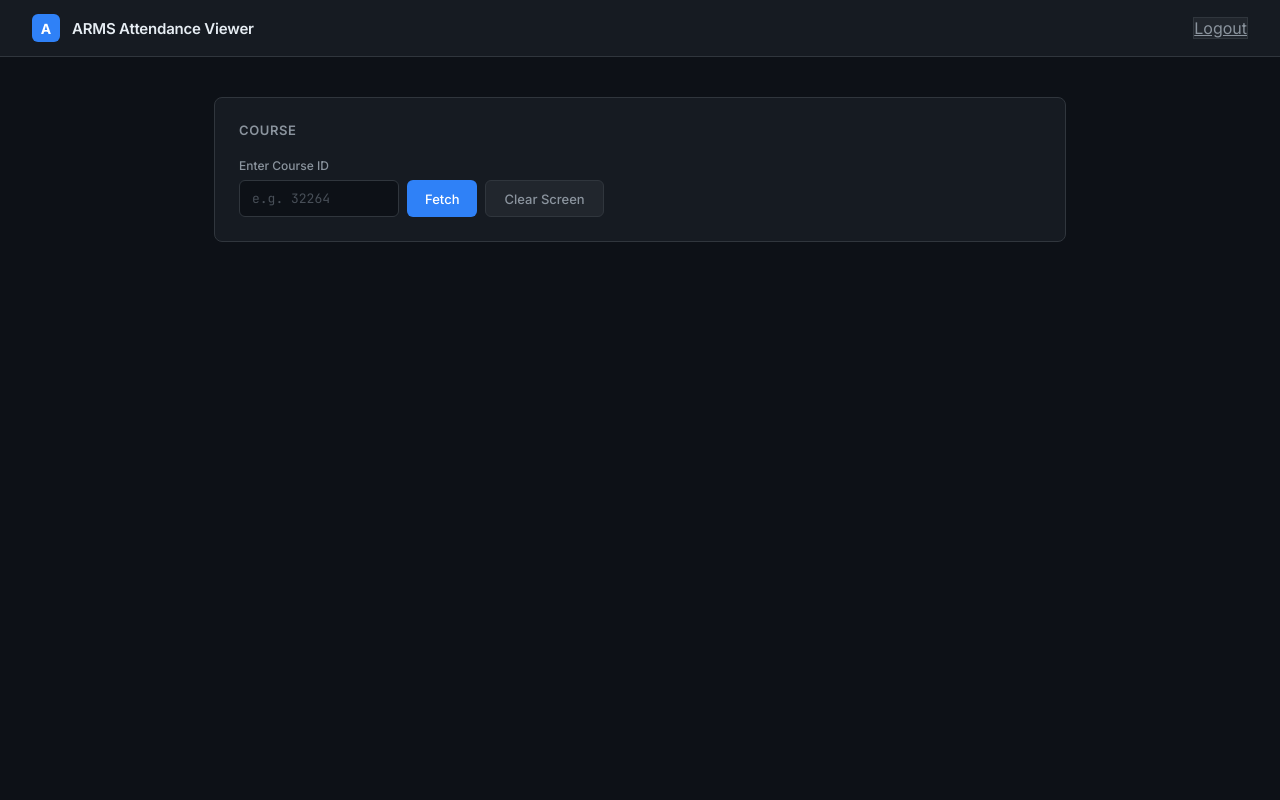
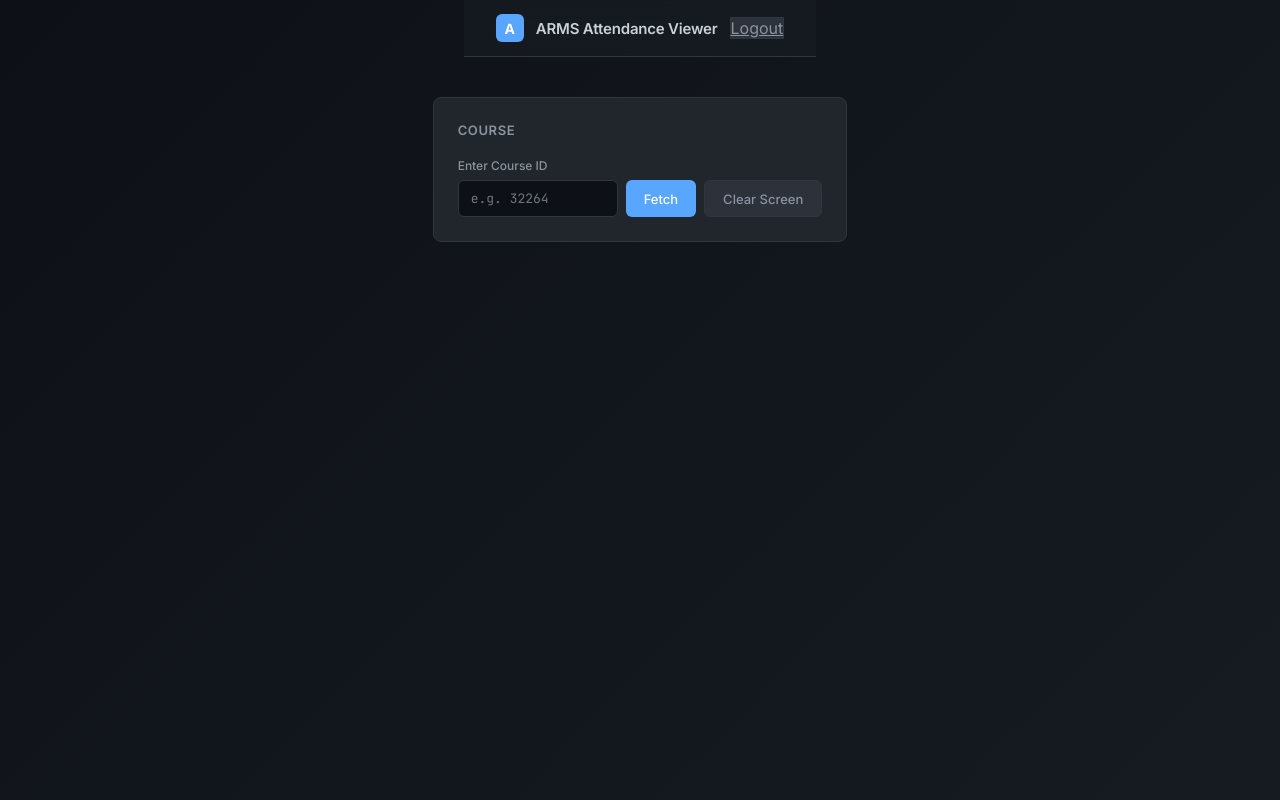
Before and after one commit to foreduc-dev/flatten, a Flask app: page / in a window 1280 px wide. Run offline with Flask 3, Linux system fonts and the light colour scheme; the visitor is signed in with stand-in values (Sample User, id 1).

Commit message:
Initial commit - Flask ARMS project

```diff
--- a/templates/index.html
+++ b/templates/index.html
@@ -8,38 +8,52 @@
     @import url('https://fonts.googleapis.com/css2?family=Inter:wght@300;400;500;600;700&family=JetBrains+Mono:wght@400;500&display=swap');
 
     :root {
-      --bg: #0d1117;
-      --surface: #161b22;
-      --surface2: #21262d;
+      --bg-dark: #0d1117;
+      --bg-light: #161b22;
+      --bg: var(--bg-dark);
+      --surface: #21262d;
+      --surface2: #2c313a;
       --border: #30363d;
-      --accent: #2f81f7;
-      --accent-dim: #1f4e8c;
+      --accent: #58a6ff;
+      --accent-dim: #1f6feb;
       --green: #3fb950;
       --red: #f85149;
       --yellow: #d29922;
-      --text: #e6edf3;
+      --text: #c9d1d9;
       --text-muted: #8b949e;
-      --text-dim: #484f58;
+      --text-dim: #6e7681;
       --radius: 8px;
     }
 
-    * { box-sizing: border-box; margin: 0; padding: 0; }
-
   body {
     font-family: 'Inter', sans-serif;
-      background: var(--bg);
+    background: linear-gradient(135deg, #0d1117, #161b22);
     color: var(--text);
     min-height: 100vh;
+    display: flex;
+    flex-direction: column;
+    align-items: center;
+    justify-content: flex-start;
+    animation: fadeIn 0.6s ease-out;
+    overflow-x: hidden;
   }
+
+@keyframes fadeIn { from { opacity: 0; } to { opacity: 1; } }
+
+    * { box-sizing: border-box; margin: 0; padding: 0; }
 
     /* HEADER */
     header {
+      position: sticky;
+      top: 0;
       border-bottom: 1px solid var(--border);
       padding: 14px 32px;
       display: flex;
       align-items: center;
       gap: 12px;
-      background: var(--surface);
+      background: rgba(22,27,34,0.9);
+      backdrop-filter: blur(10px);
+      z-index: 10;
     }
 
     header .logo {
@@ -79,6 +93,7 @@
     border-radius: var(--radius);
     padding: 24px;
     margin-bottom: 20px;
+    backdrop-filter: blur(12px);
   }
 
     .card-title {
@@ -352,7 +367,6 @@
 <header>
   <div class="logo">A</div>
   <h1>ARMS Attendance Viewer</h1>
-
   <a href="/logout" class="btn-secondary" style="margin-left:auto;">Logout</a>
 </header>
 
```
Also changed, not shown: templates/login.html (+33 -40 lines). Lines whose indentation alone changed are shown as unchanged.
